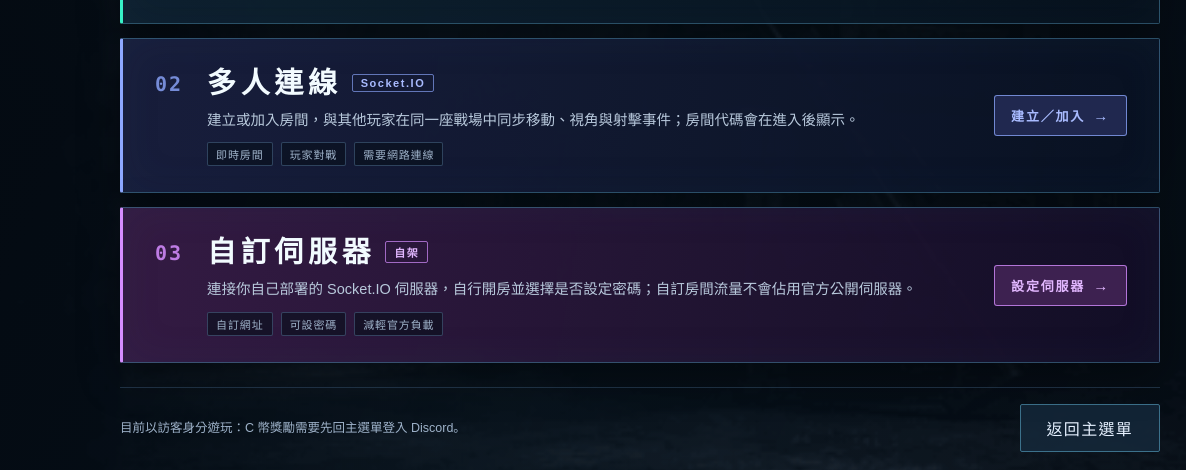
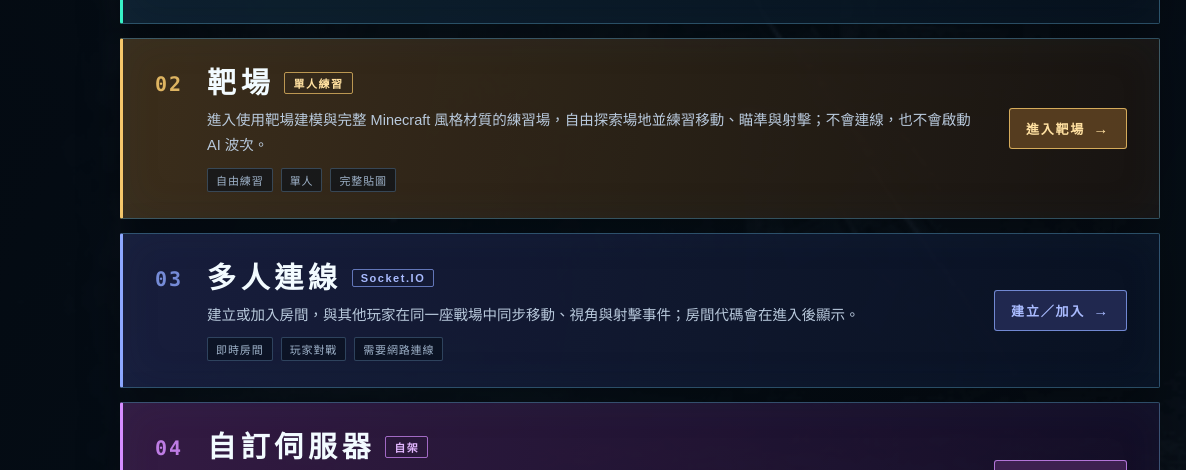
Before and after one commit to C112a002/SolovWar, a plain HTML site: page index.html in a window 1280 px wide. Both pictures are taken after a click on the button 341 px from the left and 318 px from the top of the page. Shown: the part 330-800 px from the top of the page, 0-1186 px from the left. Drawn offline with Linux system fonts and the light colour scheme; no server answers.

Commit message:
feat: add single-player range mode

```diff
--- a/index.html
+++ b/index.html
@@ -74,8 +74,19 @@
             </button>
           </li>
           <li>
+            <button class="mode-card range-mode-card" type="button" data-mode="range" data-href="./game/?mode=range" aria-label="靶場：使用靶場模型的單人自由練習模式，開始遊戲">
+              <span class="mode-index" aria-hidden="true">02</span>
+              <span class="mode-body">
+                <span class="mode-name-row"><span class="mode-name">靶場</span><span class="mode-tag">單人練習</span></span>
+                <span class="mode-desc">進入使用靶場建模與完整 Minecraft 風格材質的練習場，自由探索場地並練習移動、瞄準與射擊；不會連線，也不會啟動 AI 波次。</span>
+                <span class="mode-meta"><span>自由練習</span><span>單人</span><span>完整貼圖</span></span>
+              </span>
+              <span class="mode-enter" aria-hidden="true">進入靶場</span>
+            </button>
+          </li>
+          <li>
             <button class="mode-card multiplayer-mode-card" type="button" data-mode="multiplayer" data-href="./game/?mode=multiplayer" aria-label="多人連線：使用 Socket.IO 建立或加入房間，開始遊戲">
-              <span class="mode-index" aria-hidden="true">02</span>
+              <span class="mode-index" aria-hidden="true">03</span>
               <span class="mode-body">
                 <span class="mode-name-row"><span class="mode-name">多人連線</span><span class="mode-tag">Socket.IO</span></span>
                 <span class="mode-desc">建立或加入房間，與其他玩家在同一座戰場中同步移動、視角與射擊事件；房間代碼會在進入後顯示。</span>
@@ -86,7 +97,7 @@
           </li>
           <li>
             <button class="mode-card custom-server-mode-card" type="button" data-mode="custom" data-href="./game/?mode=custom" aria-label="自訂伺服器：連接自己的 Socket.IO 伺服器並建立可選密碼的房間">
-              <span class="mode-index" aria-hidden="true">03</span>
+              <span class="mode-index" aria-hidden="true">04</span>
               <span class="mode-body">
                 <span class="mode-name-row"><span class="mode-name">自訂伺服器</span><span class="mode-tag">自架</span></span>
                 <span class="mode-desc">連接你自己部署的 Socket.IO 伺服器，自行開房並選擇是否設定密碼；自訂房間流量不會佔用官方公開伺服器。</span>
--- a/menu.css
+++ b/menu.css
@@ -164,6 +164,7 @@ button,a{-webkit-tap-highlight-color:transparent}
 .mode-enter{display:inline-flex;align-items:center;gap:8px;padding:10px 16px;border:1px solid rgba(56,242,200,.7);border-radius:3px;background:rgba(12,45,51,.9);color:#38f2c8;font-size:13px;font-weight:700;letter-spacing:.14em;white-space:nowrap;transition:background .18s,box-shadow .18s}
 .mode-enter::after{content:"→";font-size:15px;line-height:1}
 .mode-card:hover .mode-enter,.mode-card:focus-visible .mode-enter{background:#18545c;box-shadow:0 0 16px rgba(56,242,200,.3)}
+.mode-card[data-mode="range"]{border-left-color:#f5c76b;background:linear-gradient(100deg,rgba(62,48,28,.96),rgba(25,20,17,.9))}.mode-card[data-mode="range"] .mode-index{color:rgba(245,199,107,.88)}.mode-card[data-mode="range"] .mode-tag{border-color:rgba(245,199,107,.7);color:#ffe0a0}.mode-card[data-mode="range"] .mode-enter{border-color:rgba(245,199,107,.8);background:rgba(91,64,33,.92);color:#ffe0a0}.mode-card[data-mode="range"]:hover,.mode-card[data-mode="range"]:focus-visible{border-color:#ffe0a0;background:linear-gradient(100deg,rgba(83,62,32,.98),rgba(32,23,18,.94));box-shadow:0 18px 48px rgba(0,0,0,.45),0 0 24px rgba(245,199,107,.18)}.mode-card[data-mode="range"]:hover .mode-enter,.mode-card[data-mode="range"]:focus-visible .mode-enter{background:#8b6633;box-shadow:0 0 16px rgba(245,199,107,.3)}
 .mode-card[data-mode="multiplayer"]{border-left-color:#8da8ff;background:linear-gradient(100deg,rgba(25,31,62,.96),rgba(9,18,35,.9))}.mode-card[data-mode="multiplayer"] .mode-index{color:rgba(141,168,255,.8)}.mode-card[data-mode="multiplayer"] .mode-tag{border-color:rgba(141,168,255,.65);color:#a9bbff}.mode-card[data-mode="multiplayer"] .mode-enter{border-color:rgba(141,168,255,.75);background:rgba(35,43,84,.92);color:#a9bbff}.mode-card[data-mode="multiplayer"]:hover,.mode-card[data-mode="multiplayer"]:focus-visible{border-color:#a9bbff;background:linear-gradient(100deg,rgba(37,45,82,.98),rgba(13,24,46,.94));box-shadow:0 18px 48px rgba(0,0,0,.45),0 0 24px rgba(141,168,255,.18)}.mode-card[data-mode="multiplayer"]:hover .mode-enter,.mode-card[data-mode="multiplayer"]:focus-visible .mode-enter{background:#3c4d8d;box-shadow:0 0 16px rgba(141,168,255,.3)}
 .mode-card[data-mode="custom"]{border-left-color:#d58dff;background:linear-gradient(100deg,rgba(54,28,69,.96),rgba(19,14,39,.9))}.mode-card[data-mode="custom"] .mode-index{color:rgba(213,141,255,.86)}.mode-card[data-mode="custom"] .mode-tag{border-color:rgba(213,141,255,.7);color:#e2b7ff}.mode-card[data-mode="custom"] .mode-enter{border-color:rgba(213,141,255,.78);background:rgba(66,35,84,.92);color:#e2b7ff}.mode-card[data-mode="custom"]:hover,.mode-card[data-mode="custom"]:focus-visible{border-color:#e2b7ff;background:linear-gradient(100deg,rgba(72,38,87,.98),rgba(24,16,48,.94));box-shadow:0 18px 48px rgba(0,0,0,.45),0 0 24px rgba(213,141,255,.18)}.mode-card[data-mode="custom"]:hover .mode-enter,.mode-card[data-mode="custom"]:focus-visible .mode-enter{background:#72418c;box-shadow:0 0 16px rgba(213,141,255,.3)}
 .mode-footer{display:flex;flex-wrap:wrap;align-items:center;justify-content:space-between;gap:14px;padding-top:clamp(8px,2vh,16px);border-top:1px solid rgba(60,90,122,.5)}
```
Also changed, not shown: TODO.md (+8 -0 lines), plan.md (+3 -0 lines), 1 other file.
